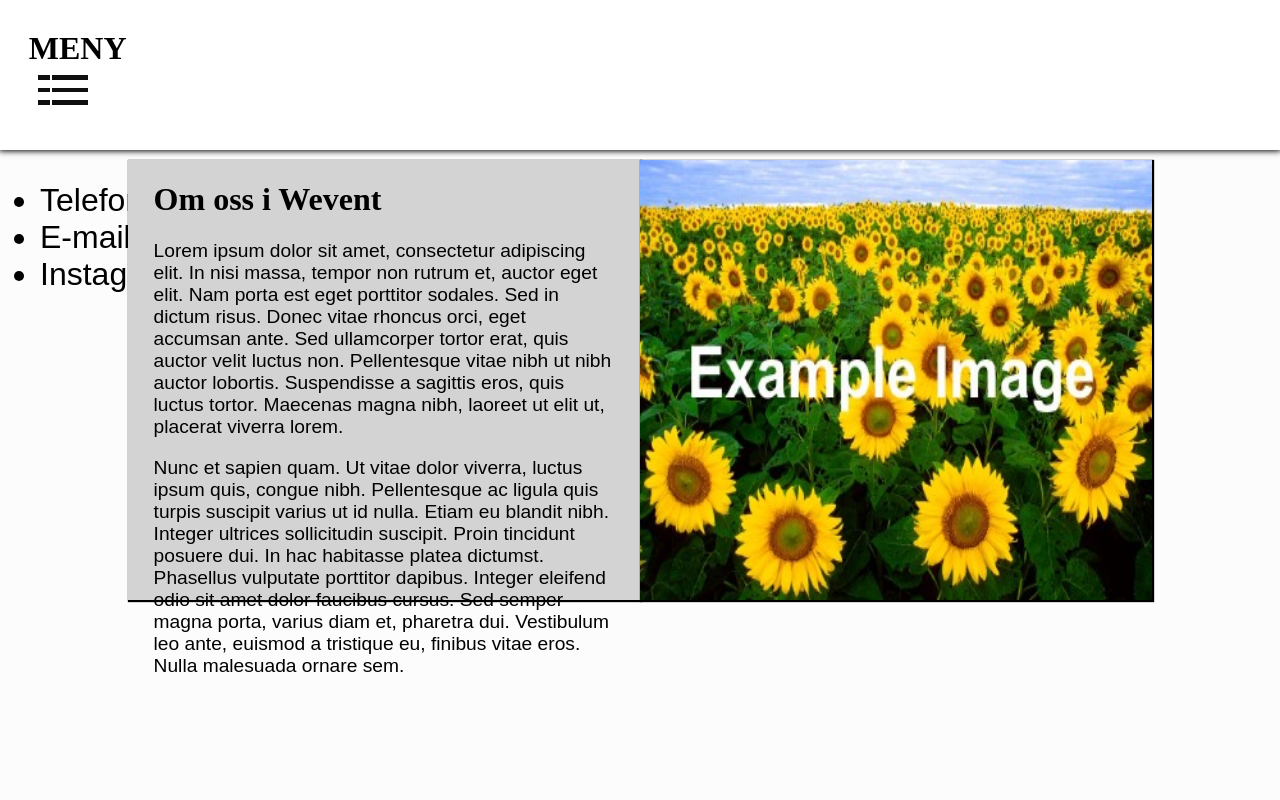
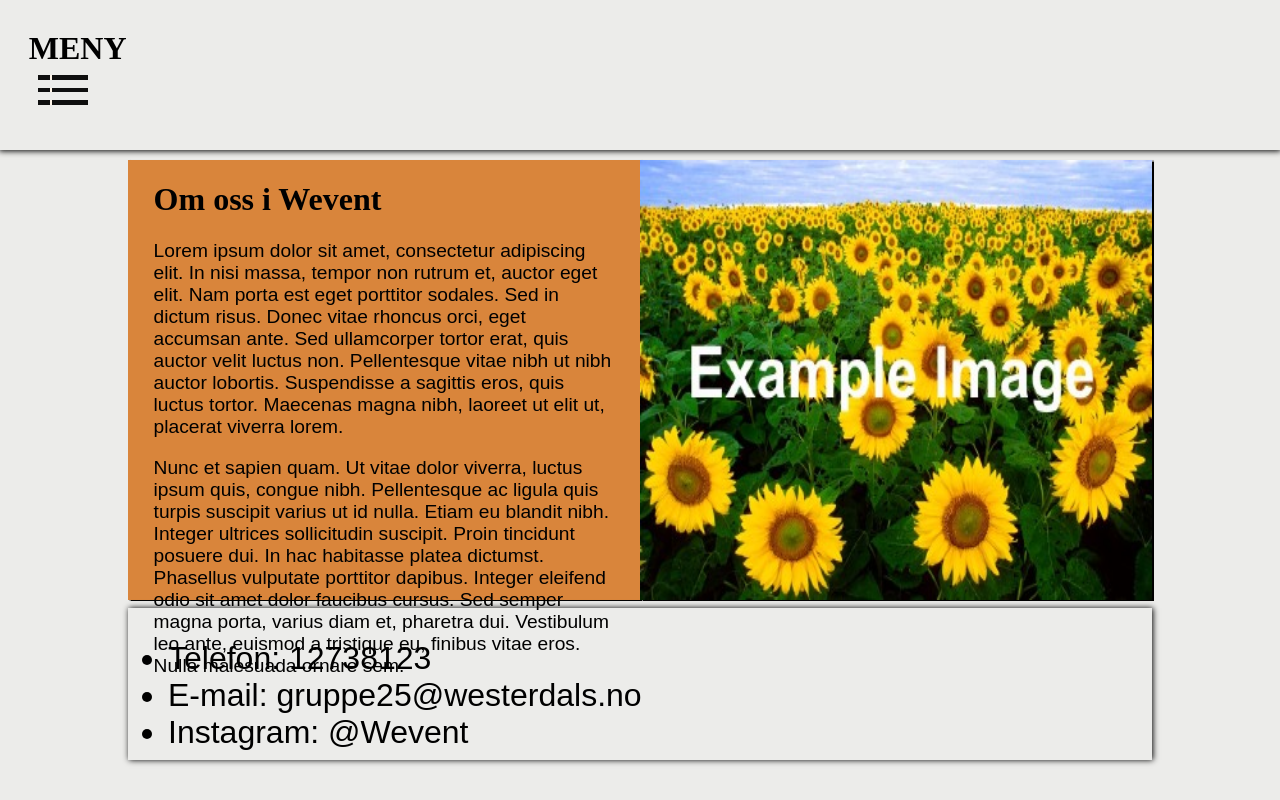
Before and after one commit to bjornosal/PRO101-prosjekt, a PHP site: page /php/omOss.php in a window 1280 px wide. Run offline with PHP 8.4, Linux system fonts and the light colour scheme; some libraries are stand-ins or nearby versions.

Commit message:
Minor changes to css in omOss_midlertidig.css

```diff
--- a/css/omOss_midlertidig.css
+++ b/css/omOss_midlertidig.css
@@ -5,8 +5,8 @@
     width: 40%;
     top: 20%;
     bottom: 25%;
-    background-color: lightgray;
-    box-shadow: 1px 1px 1px 1px #000;
+    background-color: #D9853B;
+    box-shadow: 1px 0px 1px 0.5px #000;
 }
 
 
@@ -27,8 +27,8 @@
     width: 40%;
     top: 20%;
     bottom: 25%;
-    background-color: lightgrey;
-    box-shadow: 1px 1px 1px 1px #000
+    background-color: #D9853B;
+    box-shadow: 1px 0px 1px 0.5px #000
 }
 
 #photo1 {
@@ -44,12 +44,12 @@
 
 .contactInfo {
     position: fixed;
-    background-color: lightgray;
+    background-color: #DCDOCO;
     width:80%;
     height: 19%;
     left: 10%;
     bottom: 5%;
-    box-shadow: 1px 1px 6px 0px #000
+    box-shadow: 1px 0px 6px 0px #000
 }
 
 
@@ -61,7 +61,7 @@
 body {
     margin: 0;
     padding: 0;
-    background-color: #FCFCFC;
+    background-color: #ECECEA;
     min-height: 100%;
 
 }
@@ -71,7 +71,7 @@ body {
     margin: auto;
     display: inline-flex;
     align-items: center;
-    background-color: #FFFFFF;
+    background-color: #ECECEA;
     box-shadow: 0px 0px 6px 1px #000;
 
 }
@@ -132,18 +132,18 @@ body {
 .nav-dropdown {
     display:none;
     position: absolute;
-    z-index:-1;
     width:250px;
     text-align: center;
     box-shadow: 0px 8px 30px 0px #000;
     top:150px;
     bottom:0;
     left: 0;
+    background-color: #ECECEA;
 }
 
 .nav-dropdown a {
     color: #000;
-    background-color: #FFF;
+    background-color: #ECECEA;
     padding: 12px 16px;
     text-decoration: none;
     display: block;
@@ -151,14 +151,14 @@ body {
 }
 
 .nav-dropdown a:hover{
-    background-color:#51BBFE;
+    background-color:#D9853B;
 }
 
 .linedivider {
     position: relative;
     width:5%;
     height:100%;
-    background-color: #FFFFFF;
+    background-color: #FDF3E7;
     left:22.22%;
 }
 .nav-text {
--- a/php/omOss.php
+++ b/php/omOss.php
@@ -31,7 +31,7 @@
             </div>
         </div>
 
-        <div class="cantactInfo">
+        <div class="contactInfo">
             <ul id="infoList">
                 <li>Telefon: 12738123</li>
                 <li>E-mail: gruppe25@westerdals.no</li>
```
